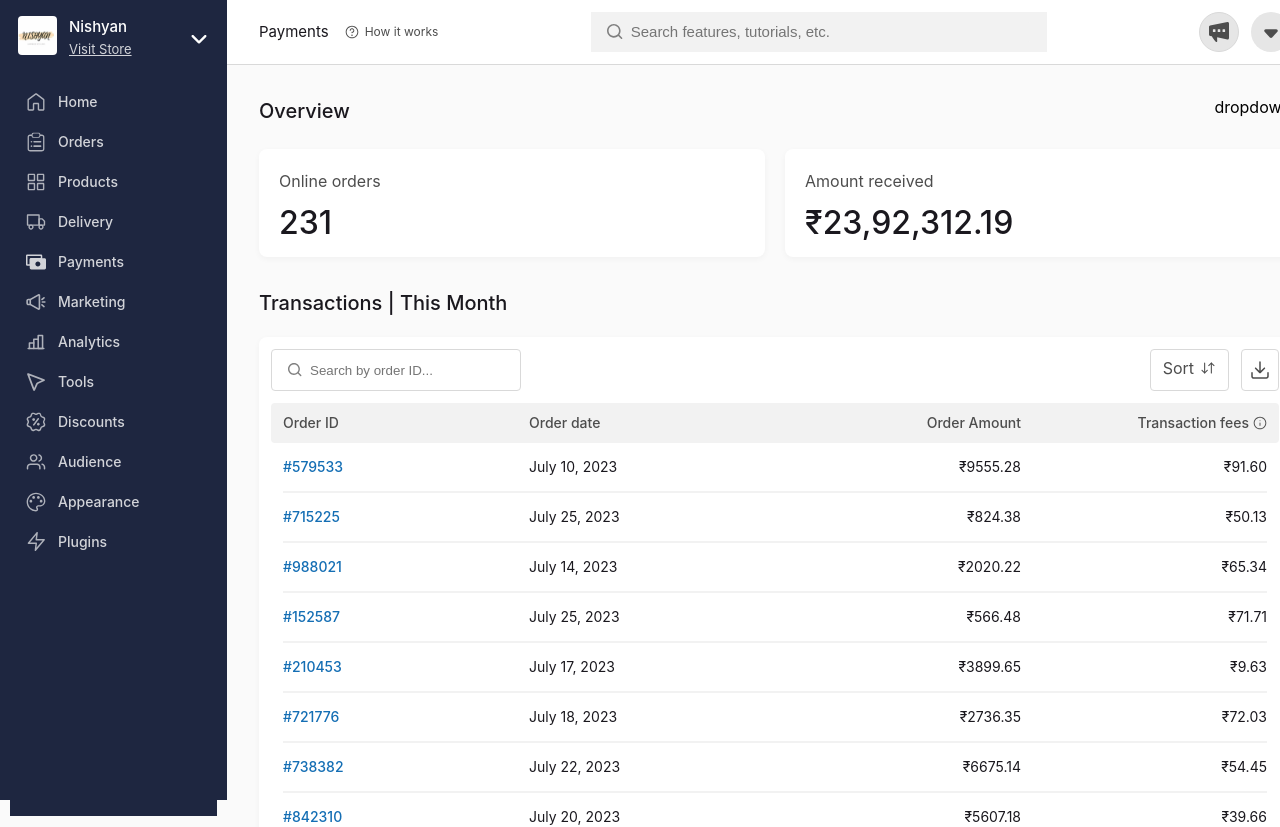
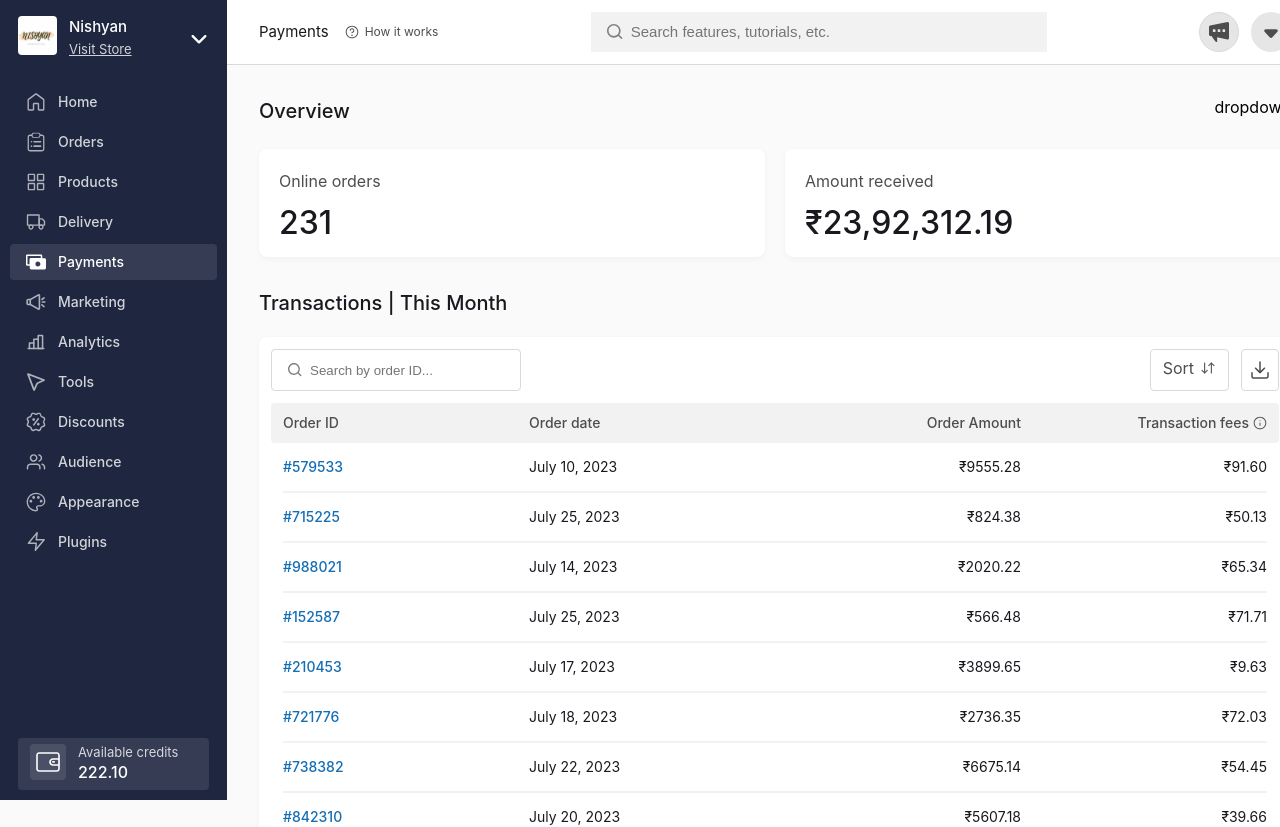
Before and after one commit to khsbeast/Dukaan-payments, a React (Create React App) app in the folder dukaan-payments/: page / in a window 1280 px wide. Shown: the top 827 px of the page. Built offline with nearby package versions, Linux system fonts and the light colour scheme; a web font is replaced by a local one.

Commit message:
sideBar active

```diff
--- a/dukaan-payments/src/Views/Payments.jsx
+++ b/dukaan-payments/src/Views/Payments.jsx
@@ -3,7 +3,7 @@ import SideBar from "../Components/Sidebar/SideBar.jsx";
 import styles from "./payments.module.scss";
 import Header from "../Components/Header/Header.jsx";
 import Card from "../Components/Card/Card.jsx";
-import PaginationTable from "../Components/Table/Table.jsx";
+import PaymentsTable from "../Components/Table/PaymentsTable.jsx";
 import { getPayments } from "./generateData.js";
 
 const data = getPayments();
@@ -28,7 +28,7 @@ function Payments() {
           </div>
           <h3 style={{ marginBottom: "20px" }}>Transactions | This Month</h3>
           <div>
-            <PaginationTable data={data} itemsPerPage={19} />
+            <PaymentsTable data={data} itemsPerPage={19} />
           </div>
         </div>
       </div>
--- a/dukaan-payments/src/Views/generateData.js
+++ b/dukaan-payments/src/Views/generateData.js
@@ -1,5 +1,6 @@
 import { faker } from "@faker-js/faker";
 
+// This generates fake payment data so I can mock the API to implement pagination
 export const getPayments = () => {
     const fakeArray = [];
 
--- /dev/null
+++ b/dukaan-payments/src/components/Sidebar/CreditsBox/CreditsBox.jsx
@@ -0,0 +1,19 @@
+import React from "react";
+import styles from "./creditsBox.module.scss";
+import walletIcon from "../../../Assets/wallet.svg";
+
+const CreditsBox = () => {
+  return (
+    <div className={styles.CreditsBox}>
+      <div>
+        <img src={walletIcon} alt="wallet" />
+      </div>
+      <div>
+        <h4>Available credits</h4>
+        <p>222.10</p>
+      </div>
+    </div>
+  );
+};
+
+export default CreditsBox;
--- /dev/null
+++ b/dukaan-payments/src/components/Sidebar/CreditsBox/creditsBox.module.scss
@@ -0,0 +1,24 @@
+.CreditsBox {
+  display: flex;
+  gap: 12px;
+  padding: 6px 12px;
+  border-radius: 4px;
+  background: #353c53;
+  color: #fff;
+  img {
+    padding: 6px;
+    border-radius: 4px;
+    background: rgba(255, 255, 255, 0.1);
+  }
+  h4 {
+    font-size: 13px;
+    font-weight: 400;
+    line-height: 16px;
+    opacity: 0.8;
+  }
+  p {
+    font-size: 16px;
+    font-weight: 500;
+    line-height: 24px;
+  }
+}
--- a/dukaan-payments/src/components/Sidebar/Menu/Menu.js
+++ b/dukaan-payments/src/components/Sidebar/Menu/Menu.js
@@ -31,6 +31,7 @@ export const menuItems = [
     {
         title :"Payments",
         icon : paymentsIcon,
+        active: true,
     },
     {
         title :"Marketing",
--- a/dukaan-payments/src/components/Sidebar/Menu/Menu.jsx
+++ b/dukaan-payments/src/components/Sidebar/Menu/Menu.jsx
@@ -5,10 +5,18 @@ import MenuItem from "./MenuItem";
 
 const Menu = () => {
   return (
-    <div className={styles.menu}>
-      {menuItems.map((item) => {
-        return <MenuItem icon={item.icon} title={item.title} />;
-      })}
+    <div>
+      <div className={styles.menu}>
+        {menuItems.map((item) => {
+          return (
+            <MenuItem
+              icon={item.icon}
+              title={item.title}
+              active={item.active}
+            />
+          );
+        })}
+      </div>
     </div>
   );
 };
--- a/dukaan-payments/src/components/Sidebar/Menu/MenuItem.jsx
+++ b/dukaan-payments/src/components/Sidebar/Menu/MenuItem.jsx
@@ -1,9 +1,9 @@
 import React from "react";
 import styles from "./menuItem.module.scss";
 
-function MenuItem({ icon, title }) {
+function MenuItem({ icon, title, active }) {
   return (
-    <div className={styles.menuContainer}>
+    <div className={`${styles.menuContainer} ${active && styles.active}`}>
       <img src={icon} alt="icon" />
       <h3>{title}</h3>
     </div>
--- a/dukaan-payments/src/components/Sidebar/Menu/menu.module.scss
+++ b/dukaan-payments/src/components/Sidebar/Menu/menu.module.scss
@@ -1,3 +1,3 @@
-.menu{
-    margin-top: 24px;
+.menu {
+  margin-top: 24px;
 }
--- a/dukaan-payments/src/components/Sidebar/Menu/menuItem.module.scss
+++ b/dukaan-payments/src/components/Sidebar/Menu/menuItem.module.scss
@@ -17,3 +17,10 @@
     line-height: 20px;
   }
 }
+
+.menuContainer:hover,
+.active {
+  border-radius: 4px;
+  background: rgba(255, 255, 255, 0.1);
+  opacity: 1;
+}
--- a/dukaan-payments/src/components/Sidebar/sideBar.jsx
+++ b/dukaan-payments/src/components/Sidebar/sideBar.jsx
@@ -2,12 +2,22 @@ import React from "react";
 import styles from "./sideBar.module.scss";
 import UserBox from "./UserBox/UserBox";
 import Menu from "./Menu/Menu.jsx";
+import CreditsBox from "./CreditsBox/CreditsBox.jsx";
 
 function SideBar() {
   return (
-    <div className={styles.sideBar}>
-      <UserBox />
-      <Menu />
+    <div
+     className={styles.sideBarWrapper}
+    >
+      <div className={styles.sideBar}>
+        <div>
+          <UserBox />
+          <Menu />
+        </div>
+      </div>
+      <div style={{ padding: "10px 18px" }}>
+        <CreditsBox />
+      </div>
     </div>
   );
 }
--- a/dukaan-payments/src/components/Sidebar/sideBar.module.scss
+++ b/dukaan-payments/src/components/Sidebar/sideBar.module.scss
@@ -1,5 +1,11 @@
-.sideBar {
-    background-color: #1E2640;
+.sideBarWrapper {
+  display: flex;
+  flex-direction: column;
+  justify-content: space-between;
+  height: 100%;
+  .sideBar {
+    background-color: #1e2640;
     height: 100%;
     margin: 1rem 10px;
+  }
 }
```
Also changed, not shown: dukaan-payments/src/components/Table/PaymentsTable.jsx (renamed from dukaan-payments/src/components/Table/Table.jsx, +6 -5 lines), dukaan-payments/src/Assets/wallet.svg (added).
